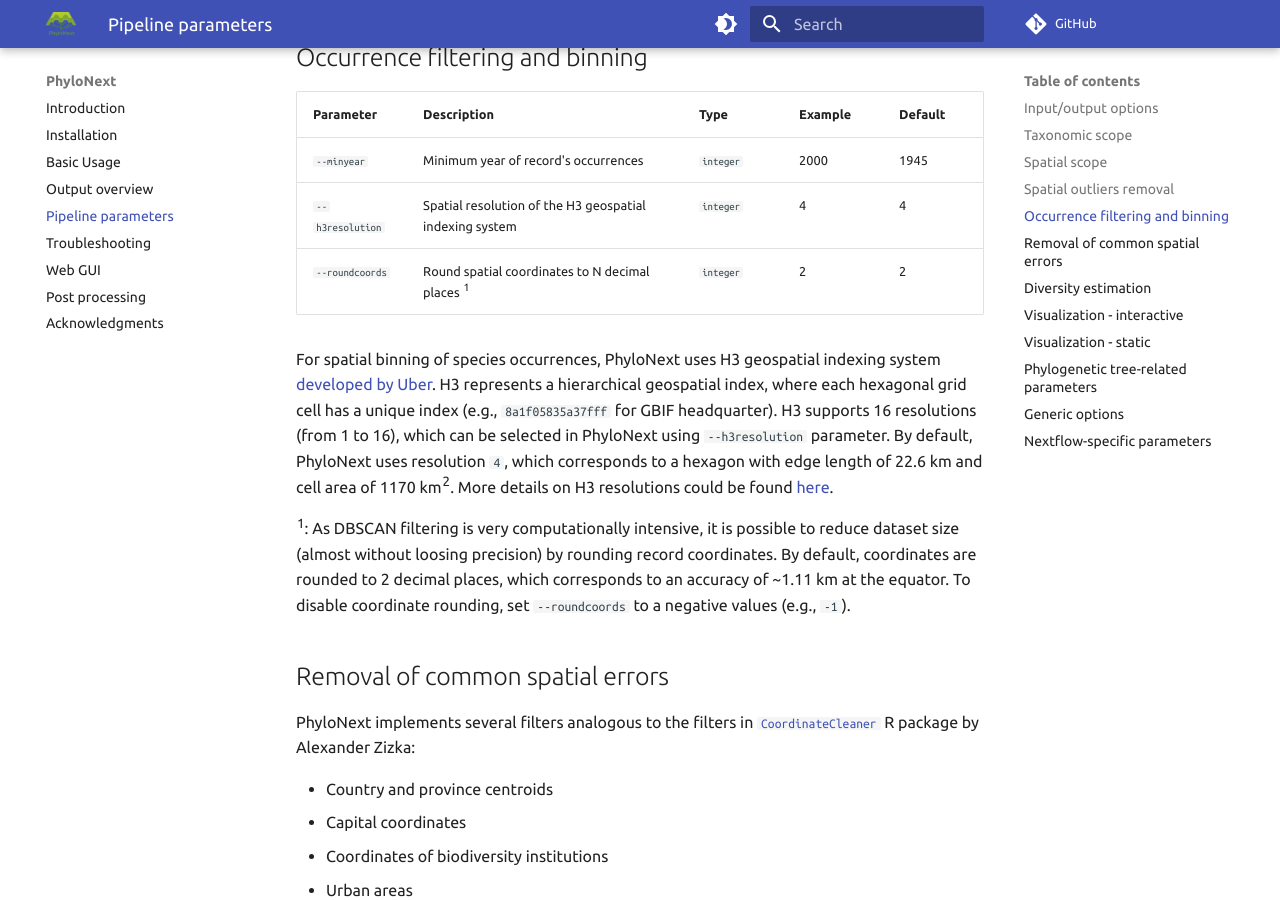
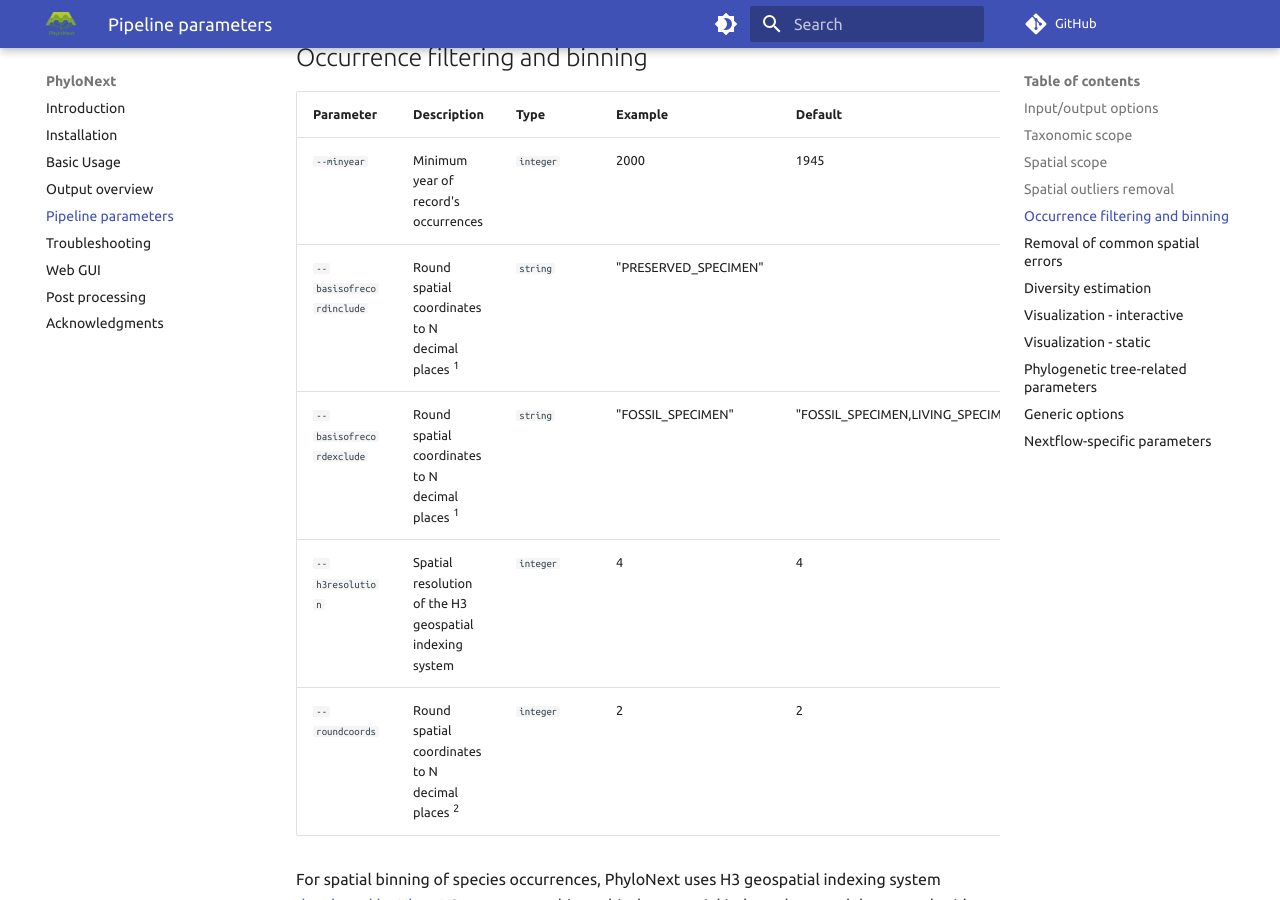
Before and after one commit to vmikk/phylonext_manual, an MkDocs documentation site: the page built from docs/parameters.md, in a window 1280 px wide and 900 px high, scrolled down 3803 px. Built offline with MkDocs 1.6.1 and Material for MkDocs 9.7.7, drawn with Linux system fonts in a browser that asks for light colours; comment, search, counter and statistics services are not loaded.

Commit message:
upd filtering params

```diff
--- a/docs/parameters.md
+++ b/docs/parameters.md
@@ -117,11 +117,14 @@ For more details, see the blog post ["Outlier Detection Using DBSCAN"](https://d
 
 ## Occurrence filtering and binning
 
-| Parameter        | Description                                             | Type      | Example | Default |
-| ---------------- | ------------------------------------------------------- | --------- | ------- | ------- |
-| `--minyear`      | Minimum year of record's occurrences                    | `integer` | 2000    | 1945    |
-| `--h3resolution` | Spatial resolution of the H3 geospatial indexing system | `integer` | 4       | 4       |
-| `--roundcoords`  | Round spatial coordinates to N decimal places ^1^       | `integer` | 2       | 2       |
+| Parameter                | Description                                             | Type      | Example              | Default                           |
+| ------------------------ | ------------------------------------------------------- | --------- | -------------------- | --------------------------------- |
+| `--minyear`              | Minimum year of record's occurrences                    | `integer` | 2000                 | 1945                              |
+| `--basisofrecordinclude` | Round spatial coordinates to N decimal places ^1^       | `string`  | "PRESERVED_SPECIMEN" |                                   |
+| `--basisofrecordexclude` | Round spatial coordinates to N decimal places ^1^       | `string`  | "FOSSIL_SPECIMEN"    | "FOSSIL_SPECIMEN,LIVING_SPECIMEN" |
+| `--h3resolution`         | Spatial resolution of the H3 geospatial indexing system | `integer` | 4                    | 4                                 |
+| `--roundcoords`          | Round spatial coordinates to N decimal places ^2^       | `integer` | 2                    | 2                                 |
+
 
 For spatial binning of species occurrences, PhyloNext uses H3 geospatial indexing system [developed by Uber](https://h3geo.org/docs).
 H3 represents a hierarchical geospatial index, where each hexagonal grid cell has a unique index (e.g., `8a1f05835a37fff` for GBIF headquarter).
```
